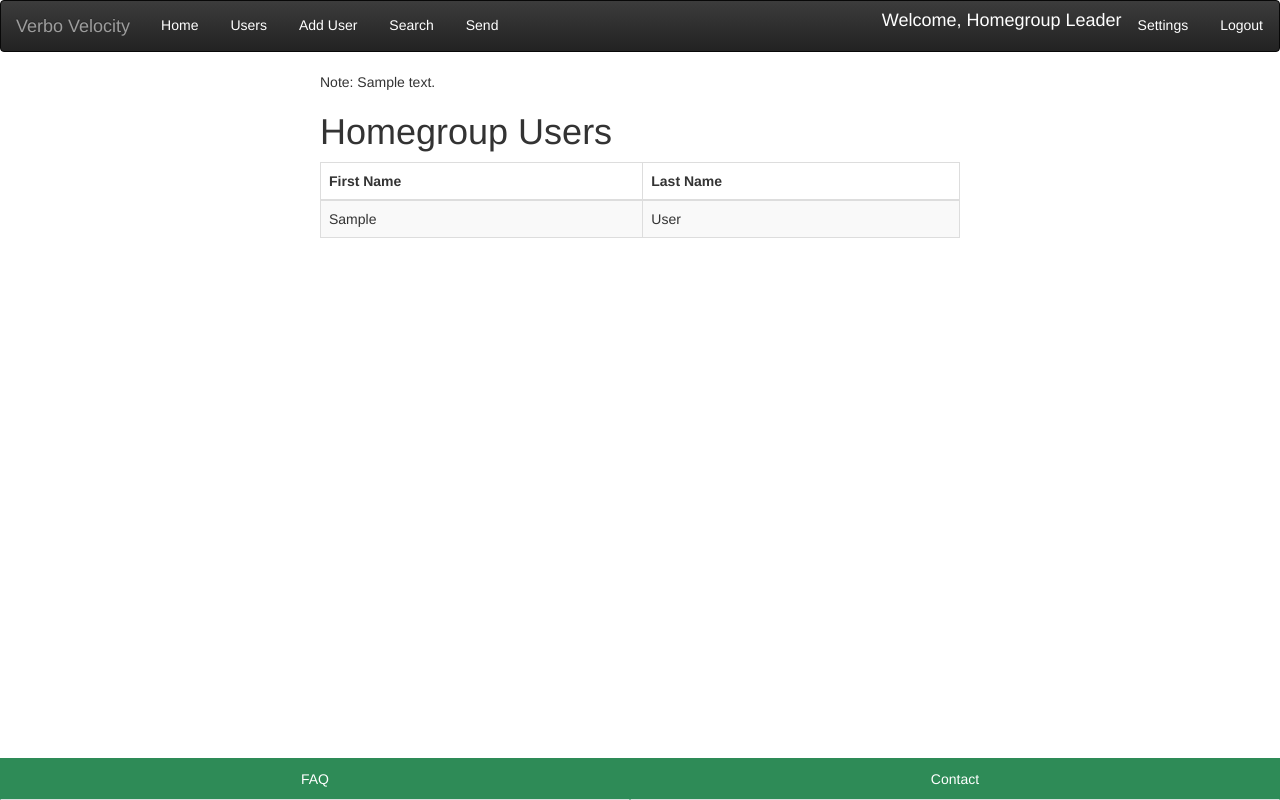
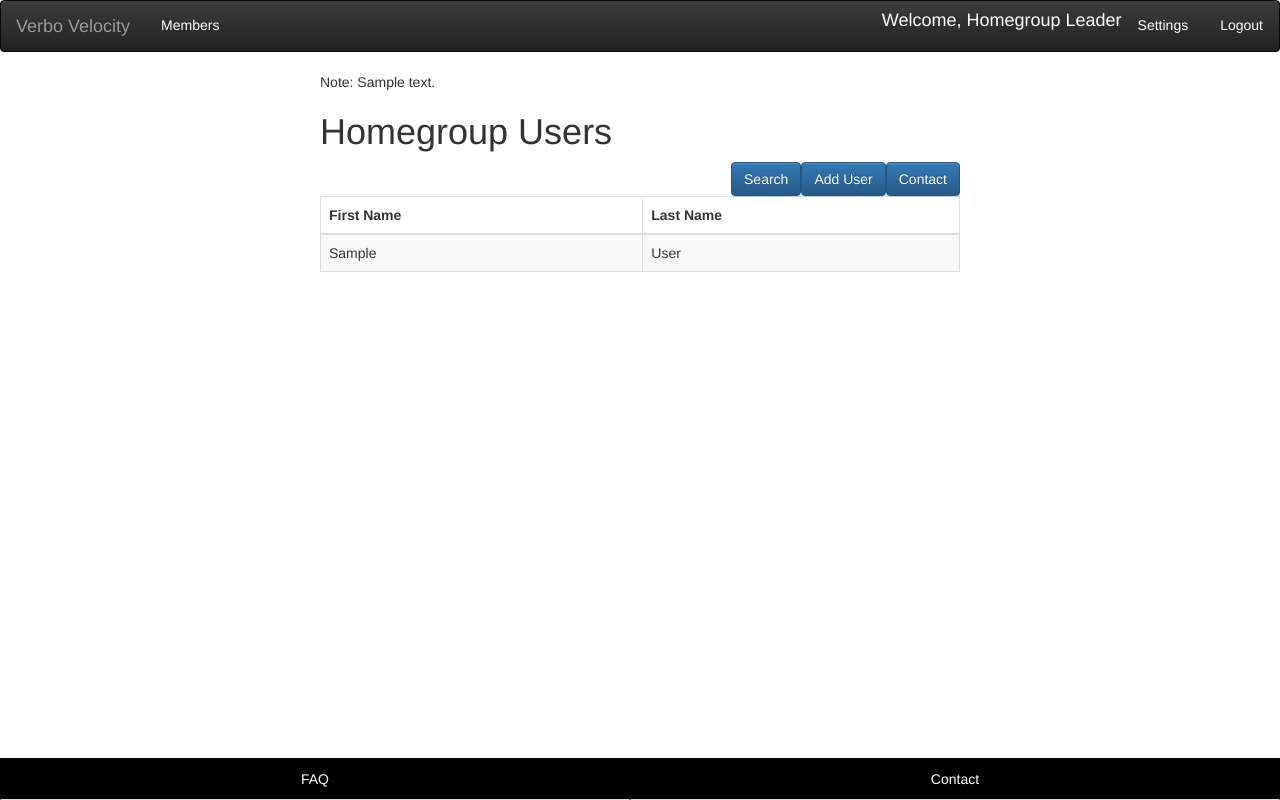
Before and after one commit to tu-missions-computing/home-church-manager, a Python web app: template Templates/homegroup_users.html in a window 1280 px wide. Run offline with Jinja, Linux system fonts and the light colour scheme; the template is opened without the code that fills it: most values are stand-ins (such as "Sample title", 1, 10 or a date in 2020); some libraries are stand-ins or nearby versions.

Commit message:
Added stuff the homegroup and header

```diff
--- a/Templates/base.html
+++ b/Templates/base.html
@@ -14,7 +14,7 @@
             margin: 0;
             padding: 0;
             overflow: hidden;
-            background-color: #2E8B57;
+            background-color: black;
         }
 
         li {
@@ -76,12 +76,8 @@
 
     <header>
         <ul class="navbar navbar-inverse">
-            <a class="navbar-brand" href="#">Verbo Velocity</a>
-            <li role="presentation"><a href="/homegroup">Home</a></li>
-            <li role="presentation" ><a href="/attendance">Users</a></li>
-            <li role="presentation"><a href="/user/create">Add User</a></li>
-            <li role="presentation"><a href="/users">Search</a></li>
-            <li role="presentation"><a href="#about">Send</a></li>
+            <a class="navbar-brand" href="/homegroup/1">Verbo Velocity</a>
+            <li role="presentation" ><a href="/homegroup/users/1">Members</a></li>
             <li role="presentation" class="welcome"><a href="/users">Logout</a></li>
             <li role="presentation" class="welcome"><a href="#about">Settings</a></li>
             <li role="presentation" class="welcome white"><h4 class="welcome">Welcome, Homegroup Leader</h4></li>
--- a/Templates/homegroup_users.html
+++ b/Templates/homegroup_users.html
@@ -4,6 +4,15 @@
 {% block content %}
 
 <h1>Homegroup Users</h1>
+<a href="#" class="btn btn-primary welcome">
+    Contact
+</a>
+<a href="/user/create" class="btn btn-primary welcome">
+    Add User
+</a>
+<a href="#" class="btn btn-primary welcome">
+    Search
+</a>
 <table class="table table-striped table-bordered table-hover">
     <thead>
     <tr>
```
